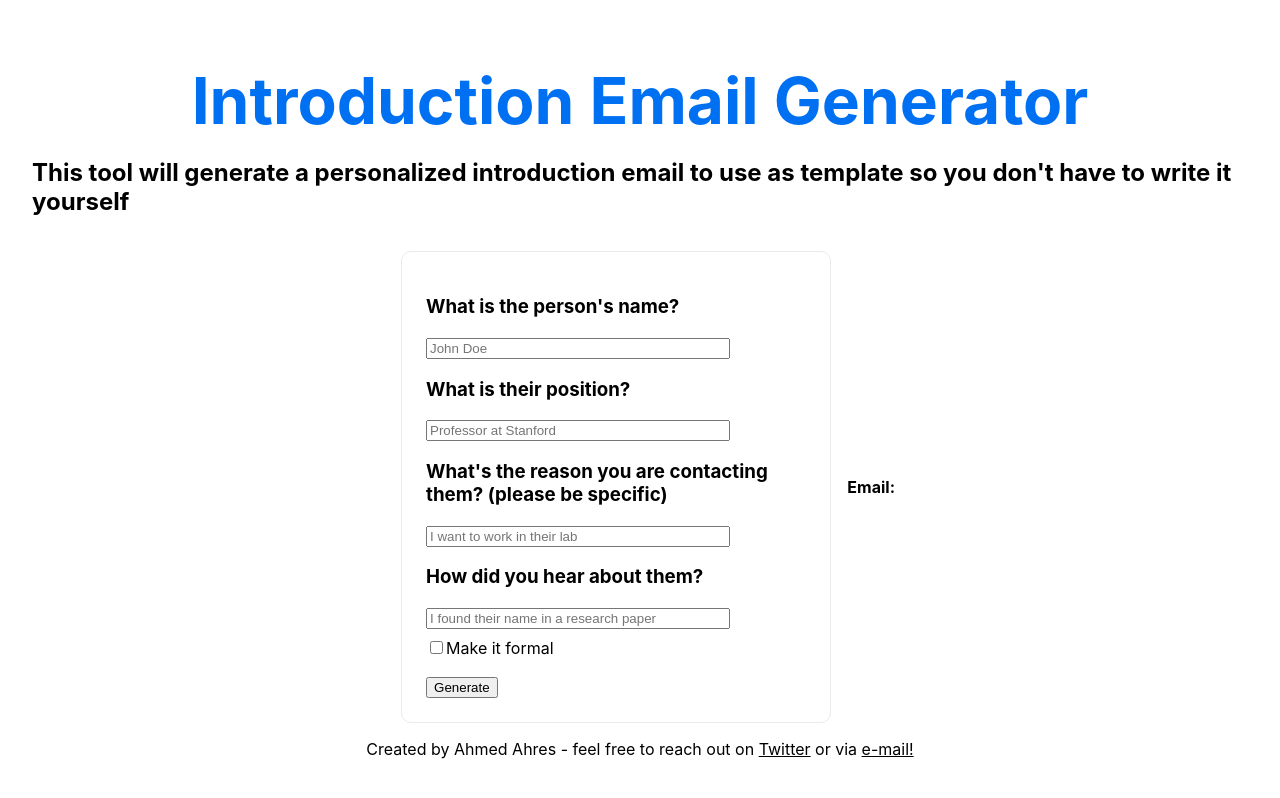
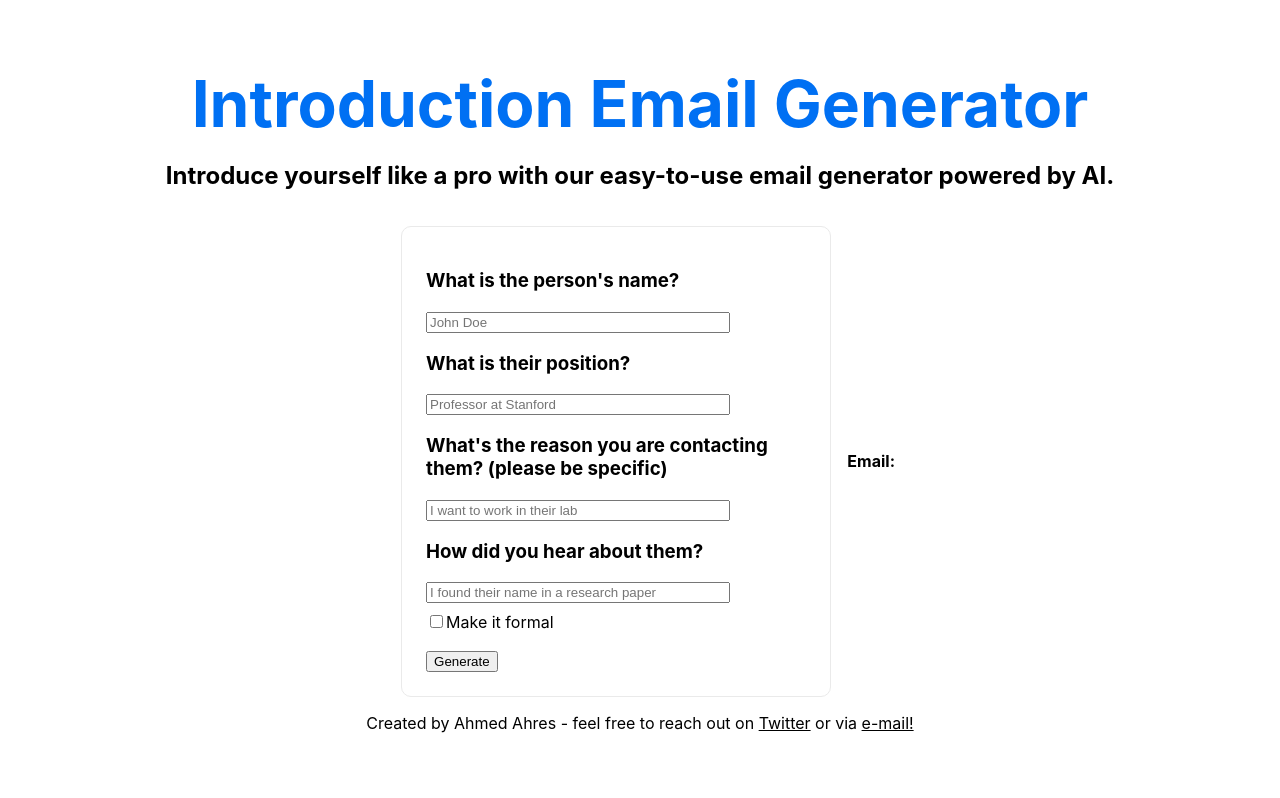
Before and after one commit to AhmedAhres/generate-intro-email, a Next.js app: page / in a window 1280 px wide. Shown: the top 798 px of the page. Built offline with nearby package versions, Linux system fonts and the light colour scheme; no server answers.

Commit message:
change title

```diff
--- a/pages/index.tsx
+++ b/pages/index.tsx
@@ -60,8 +60,8 @@ export default function Home() {
         </h1>
         <h2>
           <a>
-            This tool will generate a personalized introduction email to use as
-            template so you don't have to write it yourself
+            Introduce yourself like a pro with our easy-to-use email generator
+            powered by AI.
           </a>
         </h2>
 
```
